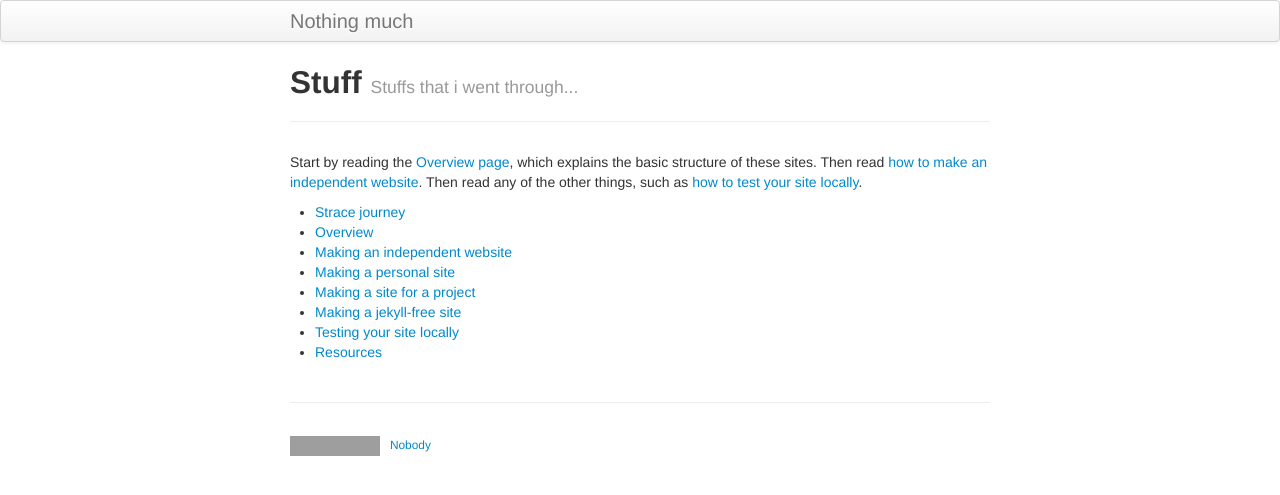
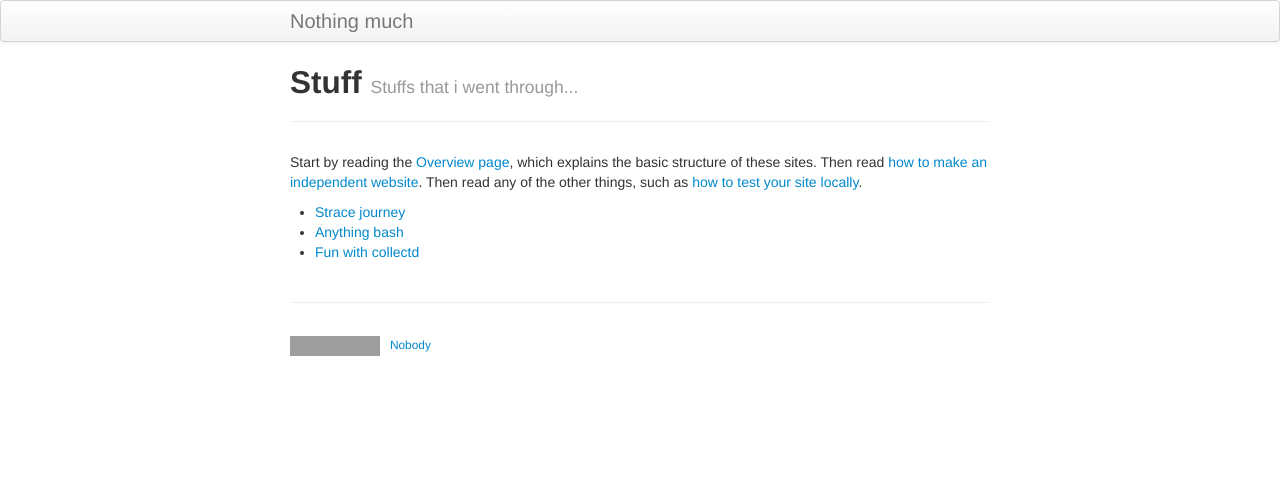
Before and after one commit to millefalcon/millefalcon.github.io, a Jekyll site: the page built from index.md, in a window 1280 px wide. Shown: the top 495 px of the page. Built offline with Jekyll 4.4.1, drawn with Linux system fonts in a browser that asks for light colours; grey boxes are pictures that could not be loaded.

Commit message:
Added bash page

```diff
--- a/index.md
+++ b/index.md
@@ -13,10 +13,5 @@ read any of the other things, such as
 [how to test your site locally](pages/local_test.html).
 
 - [Strace journey](pages/strace.html)
-- [Overview](pages/overview.html)
-- [Making an independent website](pages/independent_site.html)
-- [Making a personal site](pages/user_site.html)
-- [Making a site for a project](pages/project_site.html)
-- [Making a jekyll-free site](pages/nojekyll.html)
-- [Testing your site locally](pages/local_test.html)
-- [Resources](pages/resources.html)
+- [Anything bash](pages/bashrelated.html)
+- [Fun with collectd](pages/collectd.html)
```
